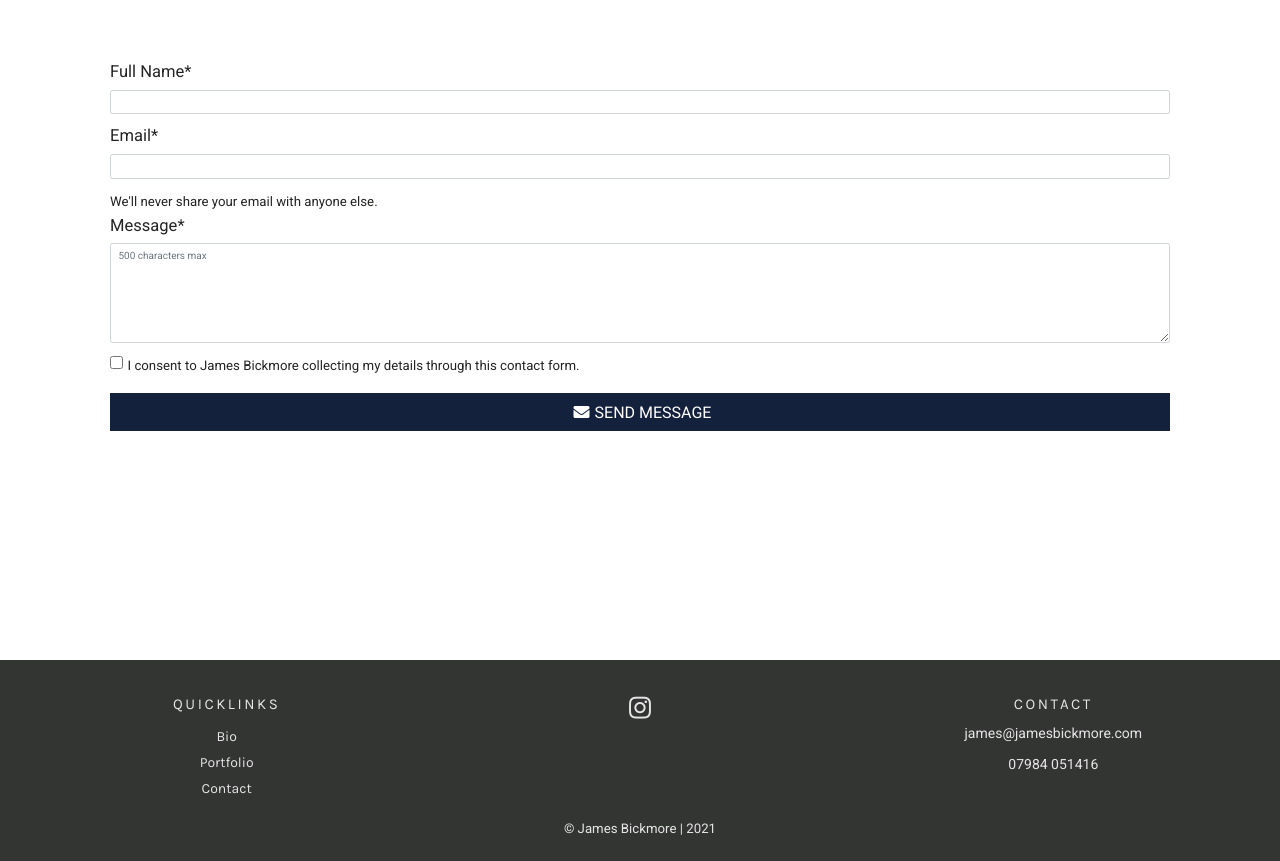
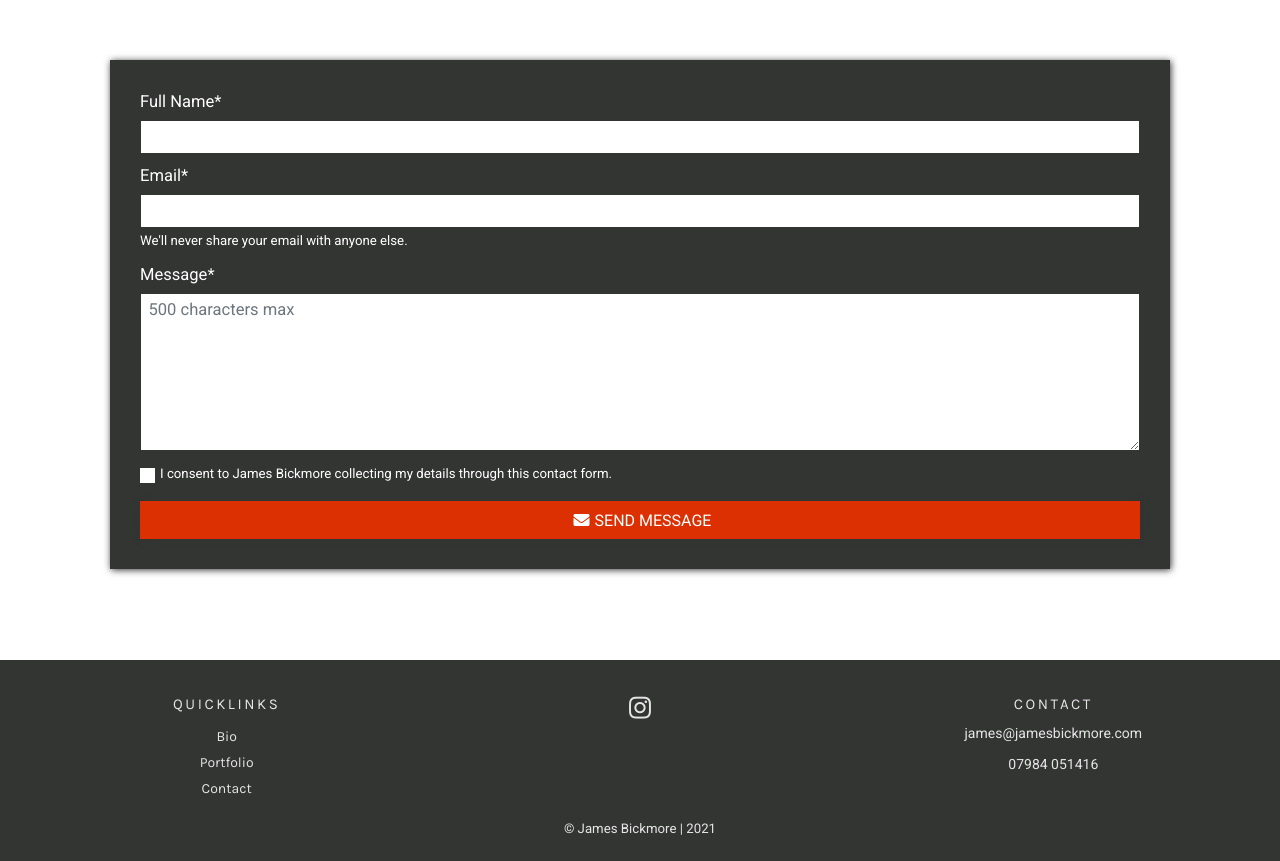
Before and after one commit to neringabickmore/repo-template, a Django app: page /contact/ in a window 1280 px wide. Shown: the part 202-1063 px from the top of the page. Run offline with Django 3.2, Linux system fonts and the light colour scheme.

Commit message:
contact form/Added styling

```diff
--- /dev/null
+++ b/contact/static/contact/css/contact.css
@@ -0,0 +1,85 @@
+#contact-form {
+    background-color: var(--jet);
+    padding: 3rem;
+    -webkit-box-shadow: var(--dark-small-box-shadow);
+    box-shadow: var(--dark-small-box-shadow);
+}
+
+#contact-form label,
+.form-text,
+#contact-form small {
+    color: var(--white) !important;
+}
+
+#contact-form input,
+#contact-form textarea,
+#contact-form div {
+    font-family: var(--main-font);
+    font-size: calc(1.4rem + .2vw);
+    color: var(--black);
+    border-color: var(--jet);
+    border-radius: 0;
+}
+
+#contact-form .btn {
+    background-color: var(--red);
+    color: var(--white);
+    -webkit-box-shadow: var(--dark-small-box-shadow);
+    box-shadow: var(--dark-small-box-shadow);
+}
+
+#contact-form .btn:hover {
+    background-color: var(--yellow);
+}
+
+#div_id_email {
+    margin-bottom: 0;
+}
+
+#div_id_message {
+    margin-top: 1rem;
+}
+
+/* checkbox custom style */
+
+.form-check {
+    position: relative;
+    z-index: 1;
+    display: block;
+    min-height: 1.5rem;
+    padding-left: 1.5rem;
+    -webkit-print-color-adjust: exact;
+}
+
+.checkmark {
+    position: absolute;
+    left: 0;
+    top: .4em;
+    width: 1.5rem;
+    height: 1.5rem;
+    border: 2px solid var(--white);
+    background-color: var(--white);
+}
+
+/** hide default checkbox **/
+.form-check input {
+    opacity: 0;
+}
+
+.checkmark:after {
+    content: "";
+    position: absolute;
+    display: none;
+}
+
+.form-check .checkmark:after {
+    bottom: .2rem;
+    left: .4rem;
+    width: .5rem;
+    height: 1rem;
+    border: solid var(--red);
+    border-width: 0 3px 3px 0;
+    -webkit-transform: rotate(45deg);
+    -ms-transform: rotate(45deg);
+    transform: rotate(45deg);
+}
--- a/contact/templates/contact/contact.html
+++ b/contact/templates/contact/contact.html
@@ -8,7 +8,7 @@
 {% block content %}
 <div class="container mb-5 body-container" id="contact-container">
     <!-- Contact form -->
-    <div class="row no-gutters align-items-center py-5 px-3 mt-5" id="about-row">
+    <div class="row no-gutters align-items-center py-5 px-3 mt-sm-5 mt-0" id="about-row">
         <div class="col-sm-12 px-4">
             <!-- contact form -->
             <form method="POST" action="{% url 'contact' %}" id="contact-form">
@@ -30,7 +30,8 @@
                     </label>
                 </div>
                 <!-- Submit -->
-        <button type="submit" class="col-sm-12 btn mt-4 p-2"><i class="fas fa-envelope p-2"></i>send message</button>
+                <button type="submit" class="col-sm-12 btn mt-4 p-2"><i class="fas fa-envelope p-2"></i>send
+                    message</button>
             </form>
         </div>
     </div>
--- a/templates/includes/layout/header-nav-items.html
+++ b/templates/includes/layout/header-nav-items.html
@@ -1,6 +1,6 @@
 <!-- Bio -->
 <li class="nav-item">
-    <a class="nav-link-header" href="">
+    <a class="nav-link-header" href="/">
         Bio
     </a>
 </li>
@@ -12,7 +12,7 @@
 </li>
 <!-- contact -->
 <li class="nav-item">
-    <a class="nav-link-header" href="">
+    <a class="nav-link-header" href="/contact/">
         Contact
     </a>
 </li>
```
Also changed, not shown: contact/static/css/contact.css (deleted). Lines whose indentation alone changed are shown as unchanged.
